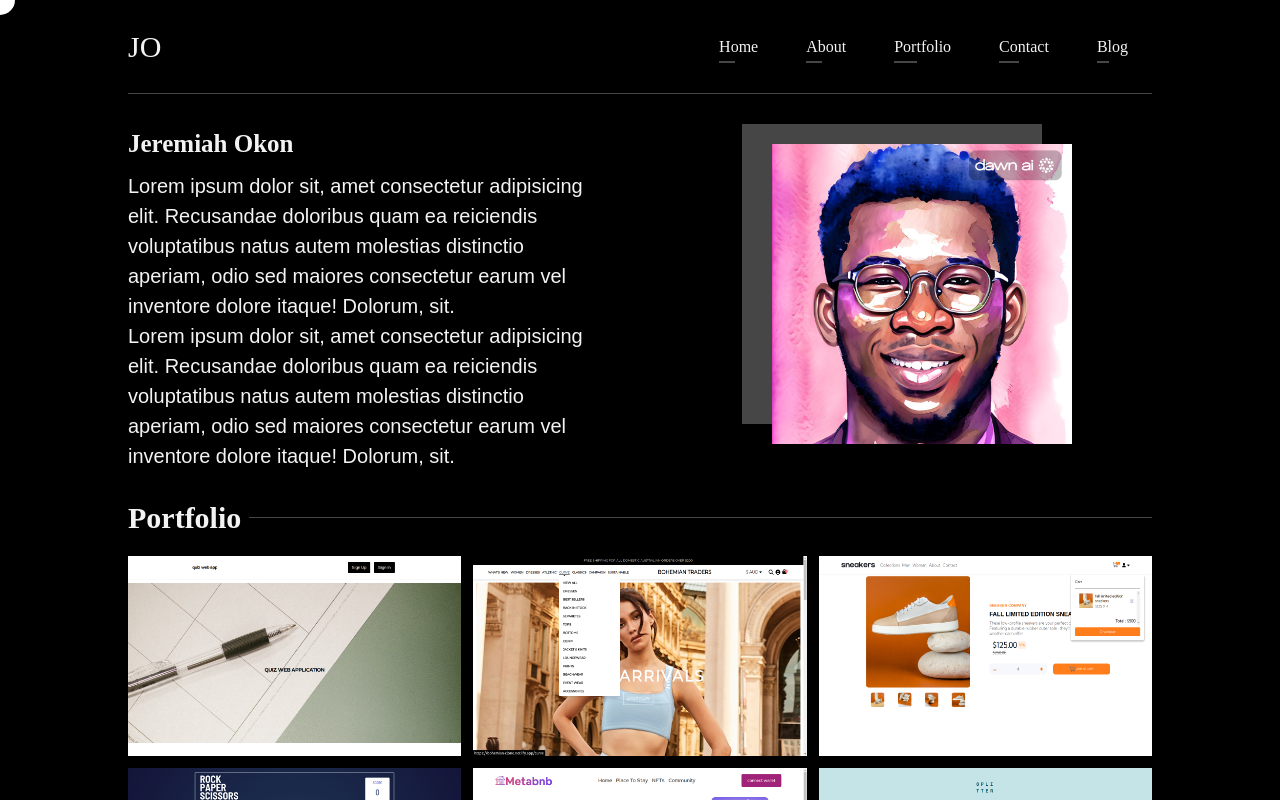
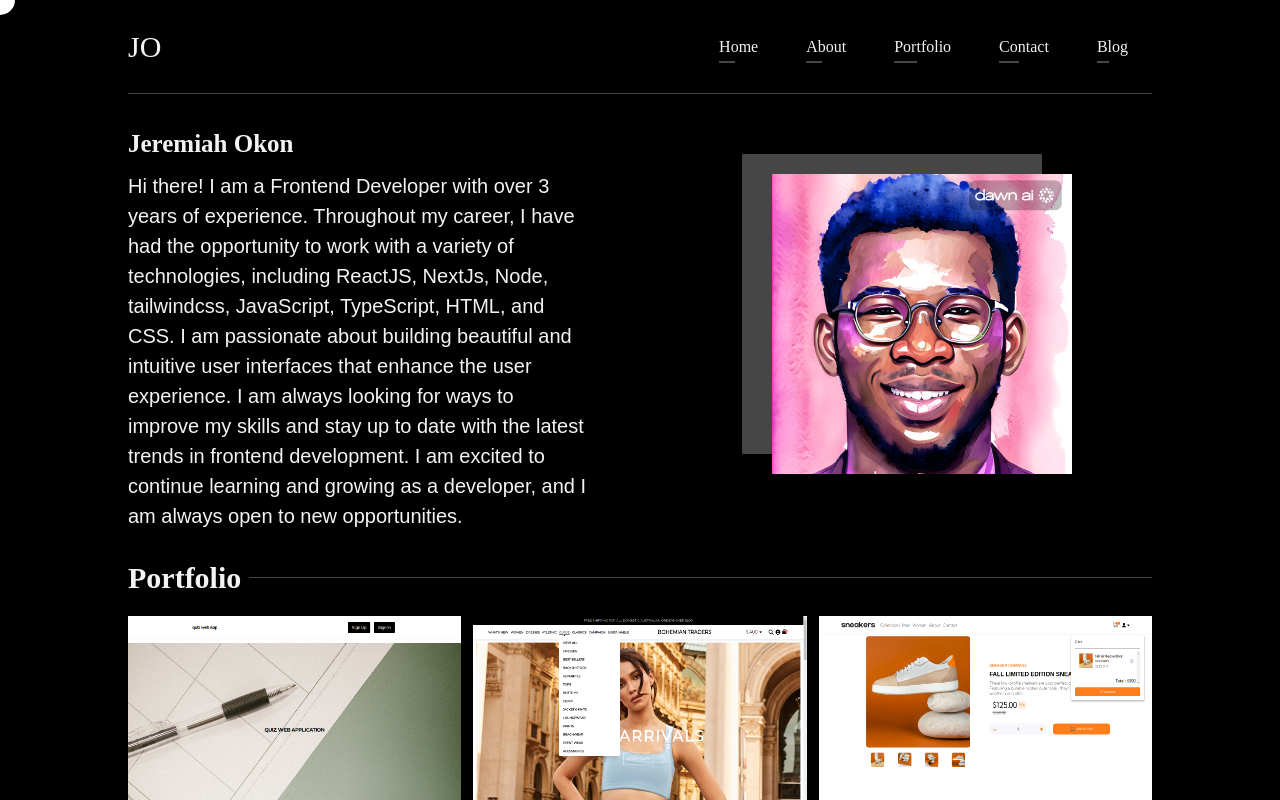
Before and after one commit to jerncomania28/blog-portfolio, a Next.js app: page / in a window 1280 px wide. Shown: the top 800 px of the page. Built offline with nearby package versions, Linux system fonts and the light colour scheme; a web font is replaced by a local one.

Commit message:
changed portfolio description

```diff
--- a/pages/index.tsx
+++ b/pages/index.tsx
@@ -54,19 +54,21 @@ const Home: NextPage = () => {
             >
               Jeremiah Okon
             </motion.h1>
+            {/* <motion.p
+              onMouseEnter={textEnter}
+              onMouseLeave={textLeave}
+            >
+
+            </motion.p> */}
             <motion.p
               onMouseEnter={textEnter}
               onMouseLeave={textLeave}
-            >Lorem ipsum dolor sit, amet consectetur adipisicing elit.
-              Recusandae doloribus quam ea reiciendis voluptatibus natus autem molestias distinctio aperiam,
-              odio sed maiores consectetur earum vel inventore dolore itaque! Dolorum, sit.
-            </motion.p>
-            <motion.p
-              onMouseEnter={textEnter}
-              onMouseLeave={textLeave}
-            >Lorem ipsum dolor sit, amet consectetur adipisicing elit.
-              Recusandae doloribus quam ea reiciendis voluptatibus natus autem molestias distinctio aperiam,
-              odio sed maiores consectetur earum vel inventore dolore itaque! Dolorum, sit.
+            >
+              Hi there! I am a Frontend Developer with over 3 years of experience.
+              Throughout my career, I have had the opportunity to work with a variety of technologies, including ReactJS, NextJs, Node, tailwindcss, JavaScript, TypeScript, HTML, and CSS.
+              I am passionate about building beautiful and intuitive user interfaces that enhance the user experience.
+              I am always looking for ways to improve my skills and stay up to date with the latest trends in frontend development.
+              I am excited to continue learning and growing as a developer, and I am always open to new opportunities.
             </motion.p>
           </motion.div>
 
```
